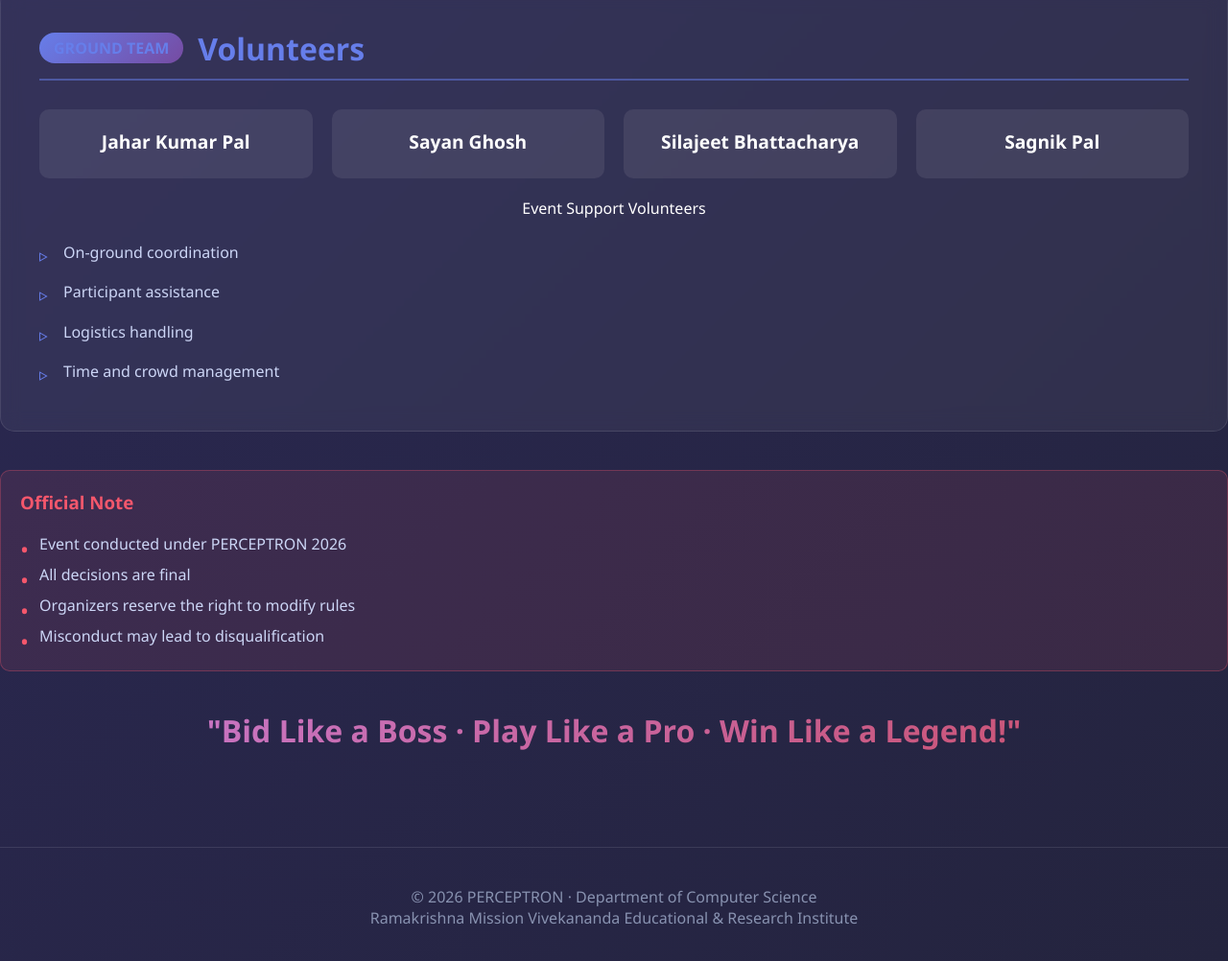
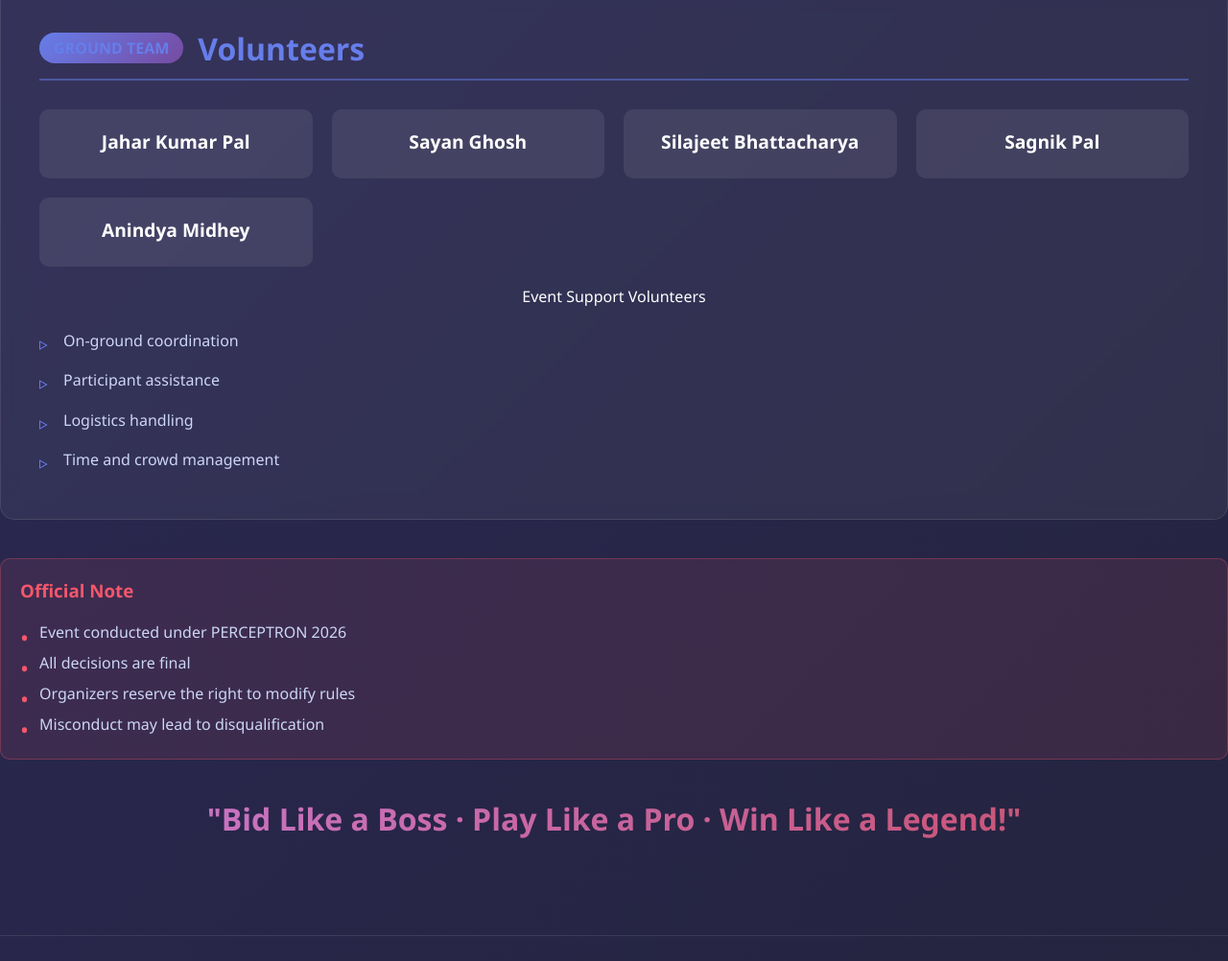
Before and after one commit to Ananyo-Sen-B2530066/Team-credits, a plain HTML site: page index.html in a window 1280 px wide. Shown: the part 6245-7247 px from the top of the page at 96% size. Drawn offline with Linux system fonts and the light colour scheme.

Commit message:
Update index.html

```diff
--- a/index.html
+++ b/index.html
@@ -739,6 +739,9 @@
                 <div class="team-member">
                    <div class="team-member-name">Sagnik Pal</div>
                 </div>
+                <div class="team-member">
+                   <div class="team-member-name">Anindya Midhey</div>
+                </div>
             </div>
             <div class="team-member-role" style="text-align: center; margin-top: 20px;">Event Support Volunteers</div>
                 <ul class="responsibilities">
```
